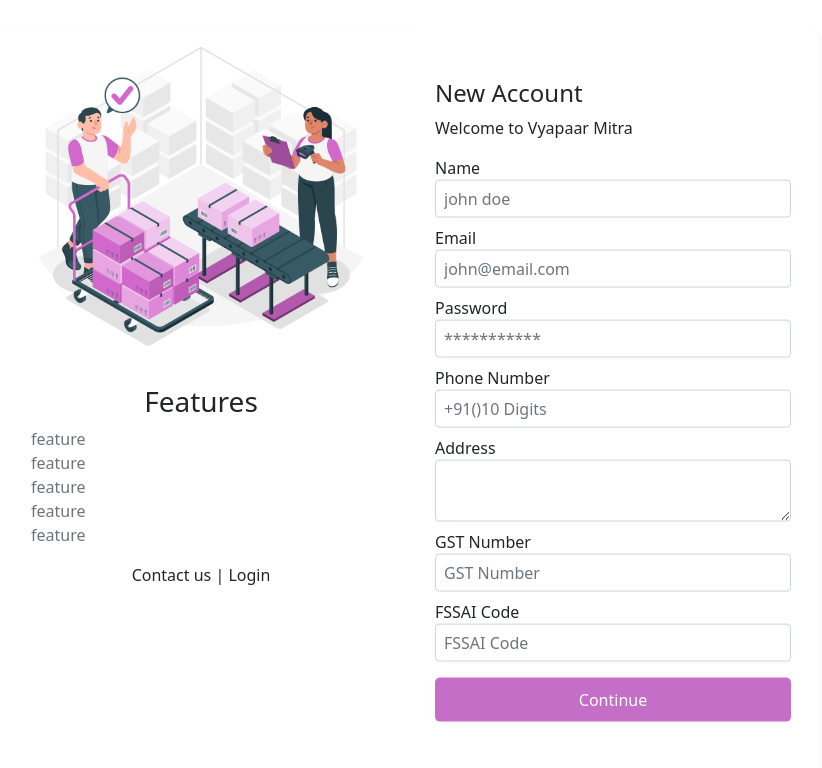
After one commit to sahibdeepsinghjudge/crm, a Django app: page /accounts/create-account/ in a window 1280 px wide. The commit adds this page. Shown: the top 768 px of the page, without its empty margins (233-1055 px from the left). Run offline with Django 4.2, Linux system fonts and the light colour scheme; some libraries are stand-ins or nearby versions.

Commit message:
login & register

```diff
--- a/inventory/accounts/urls.py
+++ b/inventory/accounts/urls.py
@@ -4,5 +4,7 @@ from . import views
 urlpatterns = [
     path('', views.login_page, name='login-page'),
     path('login/', views.login, name='login'),
+    path('create-account/', views.register_page, name='register-page'),
+    path('register/', views.register, name='register'),
 
 ]
--- a/inventory/accounts/views.py
+++ b/inventory/accounts/views.py
@@ -1,6 +1,9 @@
 from django.shortcuts import redirect, render
 from django.contrib.auth import authenticate
 from django.contrib import messages
+from django.contrib.auth.models import User
+
+from .models import Account
 # Create your views here.
 def login_page(request):
     return render(request, 'accounts/login.html')
@@ -8,12 +11,42 @@ def login_page(request):
 
 def login(request):
     if request.method== 'POST':
-        username = request.POST.get('username')
+        email = request.POST.get('email')
         password = request.POST.get('password')
-        user = authenticate(username=username, password=password)
-        if user is not None:
-            messages.success(request, 'Login successful')
-            return render(request, 'home/dashboard.html')
-        else:
+        username = User.objects.get(email=email).username
+        try:
+            user = authenticate(username=username, password=password)
+            if user is not None:
+                messages.success(request, 'Login successful')
+                return redirect('dashboard')
+            else:
+                messages.info(request, 'Invalid username or password')
+                return redirect('login-page')
+        except:
             messages.info(request, 'Invalid username or password')
             return redirect('login-page')
+
+
+def register_page(request):
+    return render(request, 'accounts/register.html')
+
+
+def register(request):
+    if request.method == 'POST':
+        username = request.POST.get('username')
+        username.replace(' ', '')
+        email = request.POST.get('email')
+        password = request.POST.get('password')
+        phone_number = request.POST.get('phone_number')
+        address = request.POST.get('address')
+        gst = request.POST.get('gst')
+        fssai = request.POST.get('fssai')
+        User.objects.create_user(username=username, email=email, password=password)
+        try:
+            user = User.objects.get(email=email)
+            Account.objects.create(phone=phone_number, address=address, gst=gst, fssai=fssai, user=user)
+            messages.success(request, 'Account created successfully')
+            return redirect('login-page')
+        except:
+            messages.info(request, 'Account creation failed')
+            return redirect('register-page')
--- a/inventory/home/urls.py
+++ b/inventory/home/urls.py
@@ -0,0 +1,6 @@
+from django.urls import path
+from . import views
+
+urlpatterns = [
+    path('', views.dashboard, name='dashboard'),
+]
--- a/inventory/inventory/urls.py
+++ b/inventory/inventory/urls.py
@@ -22,6 +22,8 @@ from django.conf.urls.static import static
 urlpatterns = [
     path('admin/', admin.site.urls),
     path('accounts/', include('accounts.urls')),
+    path('products/', include('products.urls')),
+    path('home/', include('home.urls')),
 
 
 ]+ static(settings.MEDIA_URL, document_root=settings.MEDIA_ROOT)
--- /dev/null
+++ b/inventory/templates/accounts/register.html
@@ -0,0 +1,102 @@
+{% extends 'home/base.html' %}
+{% block content %}
+<style>
+    .center-box {
+        width: 800px;
+        position: absolute;
+        top: 50%;
+        left: 50%;
+        transform: translate(-50%, -50%);
+    }
+
+    a {
+        text-decoration: none;
+    }
+
+    .login-btn {
+        background-color: rgb(197, 110, 199);
+        color: white;
+        padding: 10px 20px;
+        border: none;
+        border-radius: 5px;
+        width: 100%;
+    }
+</style>
+<div class="center-box">
+    <div class="row shadow-sm rounded " style="height:auto;">
+        <div class="col-md-6">
+            <center>
+                <img src="/media/accounts/1.jpg" style="height:330px; object-fit:cover;" alt="">
+            </center>
+                <br>
+                <div class="container">
+                    <h3 class="text-center">Features</h3>
+                    <ul style="list-style: none; padding:0;" class="text-secondary">
+                        <li>feature</li>
+                        <li>feature</li>
+                        <li>feature</li>
+                        <li>feature</li>
+                        <li>feature</li>
+                    </ul>
+                </div>
+
+                <div class="text-dark text-center">
+                    <a class="text-dark" href="">Contact us</a> |
+                    <a class="text-dark" href="">Login </a>
+                </div>
+
+        </div>
+        <div class="col-md-6">
+            <div class="container px-3 py-5 bg-white">
+                {% if messages %}
+                {% for message in messages %}
+                <div class="alert alert-{{ message.tags }}">
+                    {{ message }}
+                </div>
+                {% endfor %}
+                {% endif %}
+                <h4>New Account</h4>
+                <p>Welcome to Vyapaar Mitra</p>
+                <form action="{% url 'register' %}" autocomplete="off" method="POST">
+                    {% csrf_token %}
+                    <div class="form-group mt-2">
+                        <label for="email">Name</label>
+                        <input type="text" autocomplete="off" name="username" class="form-control px-2" placeholder="john doe" id="">
+                    </div>
+                    <div class="form-group mt-2">
+                        <label for="email">Email</label>
+                        <input type="email" autocomplete="off" name="email" class="form-control px-2" placeholder="john@email.com" id="">
+                    </div>
+                    <div class="form-group mt-2">
+                        <label for="email">Password</label>
+                        <input type="password" autocomplete="off" name="password" class="form-control px-2" placeholder="***********"
+                            id="">
+                    </div>
+                    <div class="form-group mt-2">
+                        <label for="email">Phone Number</label>
+                        <input type="number" name="phone_number" class="form-control px-2" placeholder="+91()10 Digits" id="">
+                    </div>
+                    <div class="form-group mt-2">
+                        <label for="email">Address</label>
+                        <textarea  name="address" class="form-control px-2" ></textarea>
+                    </div>
+                    <div class="form-group mt-2">
+                        <label for="email">GST Number</label>
+                        <input type="text" name="gst" class="form-control px-2" placeholder="GST Number" id="">
+                    </div>
+                    <div class="form-group mt-2">
+                        <label for="email">FSSAI Code</label>
+                        <input type="text" name="fssai" class="form-control px-2" placeholder="FSSAI Code" id="">
+                    </div>
+                    <div class="form-group mt-3">
+                        <button class="login-btn">Continue</button>
+                    </div>
+                </form>
+            </div>
+        </div>
+    </div>
+</div>
+
+
+
+{% endblock content %}
--- a/inventory/templates/home/base.html
+++ b/inventory/templates/home/base.html
@@ -8,7 +8,7 @@
     <link href="https://cdn.jsdelivr.net/npm/bootstrap@5.0.2/dist/css/bootstrap.min.css" rel="stylesheet"
         integrity="sha384-EVSTQN3/azprG1Anm3QDgpJLIm9Nao0Yz1ztcQTwFspd3yD65VohhpuuCOmLASjC" crossorigin="anonymous">
     <link rel="stylesheet" href="http://code.jquery.com/ui/1.12.1/themes/smoothness/jquery-ui.css">
-    <link rel="stylesheet" href="media/global/index.css">
+    <link rel="stylesheet" href="/media/global/index.css">
 </head>
 <body>
     <!-- Sidebar will come here -->
--- a/inventory/templates/home/dashboard.html
+++ b/inventory/templates/home/dashboard.html
@@ -1,5 +1,5 @@
 {% extends 'home/base.html' %}
 
 {% block content %}
-
+    dashboard
 {% endblock content %}
```
Also changed, not shown: inventory/accounts/migrations/0001_initial.py (added), inventory/db.sqlite3, inventory/products/migrations/0001_initial.py (added).
